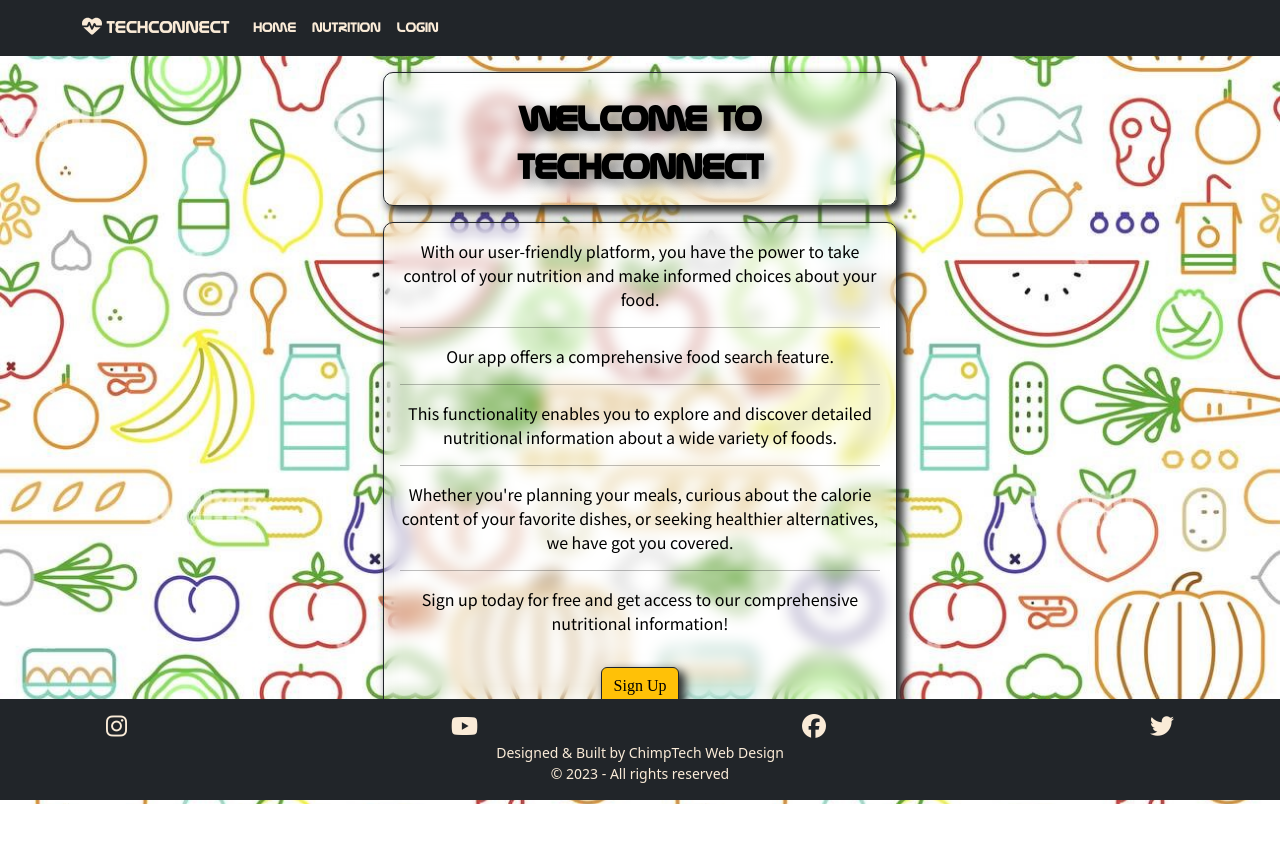
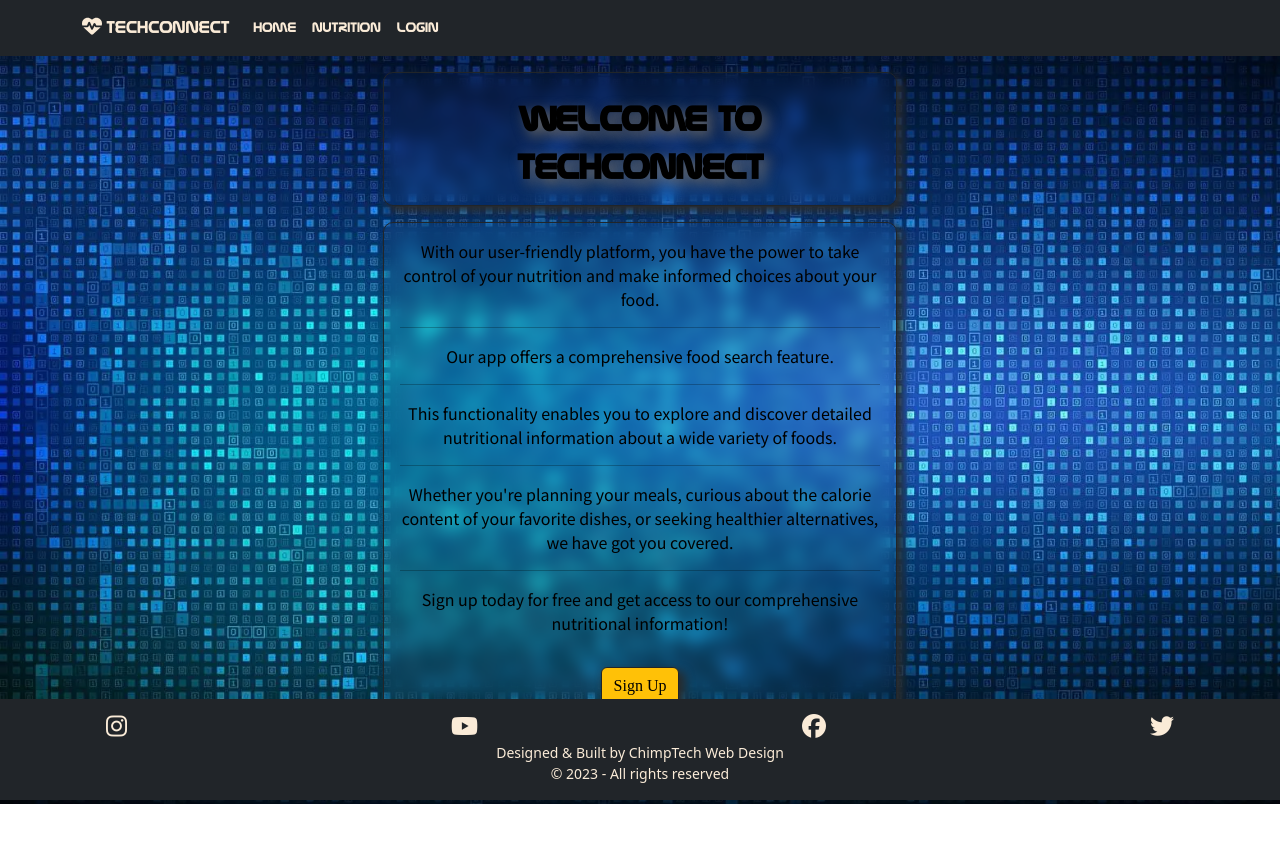
Before and after one commit to KSheridan86/TechConnect, a React (Create React App) app: page / in a window 1280 px wide. Shown: the top 842 px of the page. Built offline with nearby package versions, Linux system fonts and the light colour scheme; a web font is replaced by a local one.

Commit message:
background image added

```diff
--- a/src/App.css
+++ b/src/App.css
@@ -17,7 +17,7 @@
 
 /* Main background image */
 #root {
-  background-image: url("../src/images/fit4life-bg.jpg");
+  background-image: url("../src/images/binary-code.webp");
   background-size: cover;
   background-repeat: no-repeat;
   background-attachment: fixed;
```
Also changed, not shown: src/images/binary-code.webp (added), src/images/fit4life-bg.jpg (deleted).
